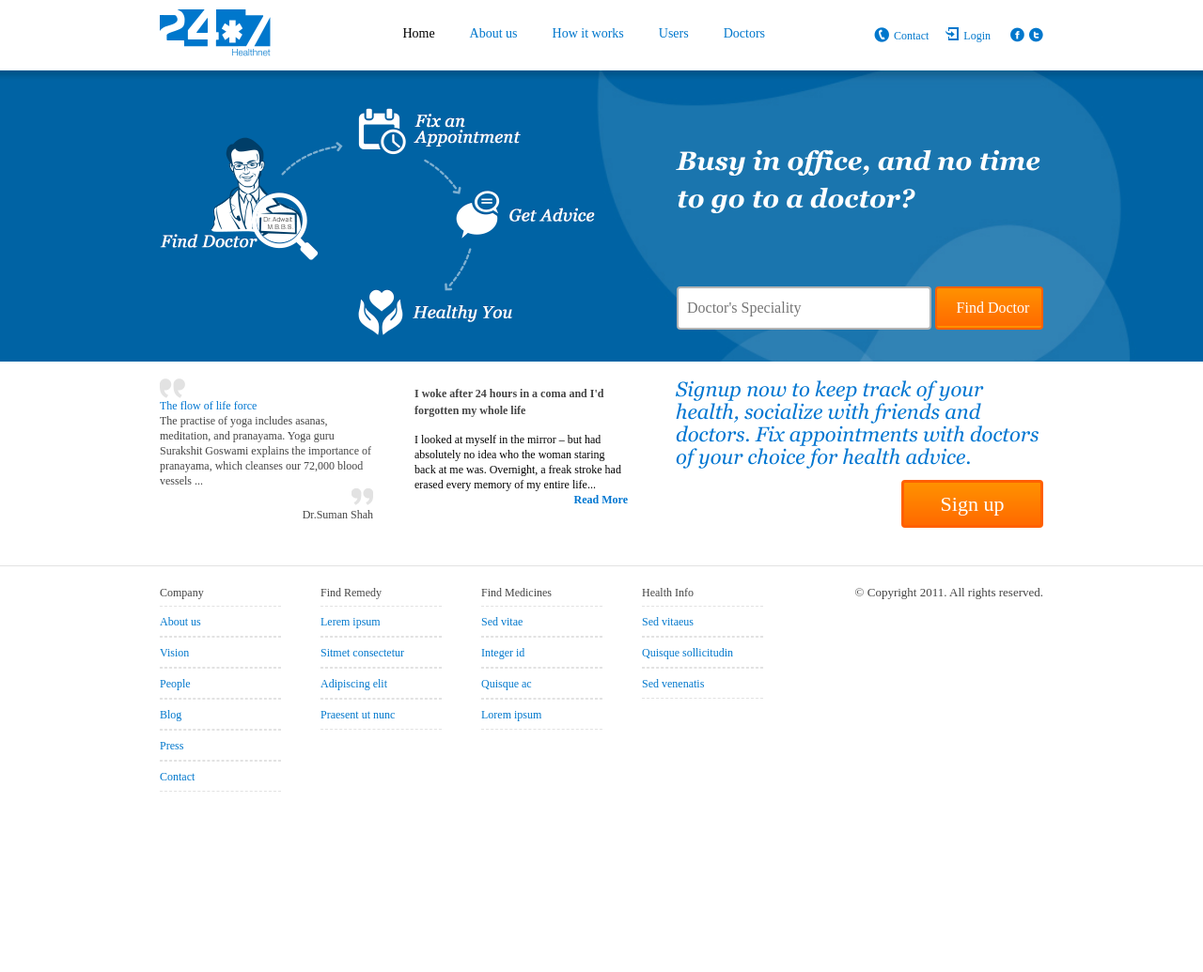
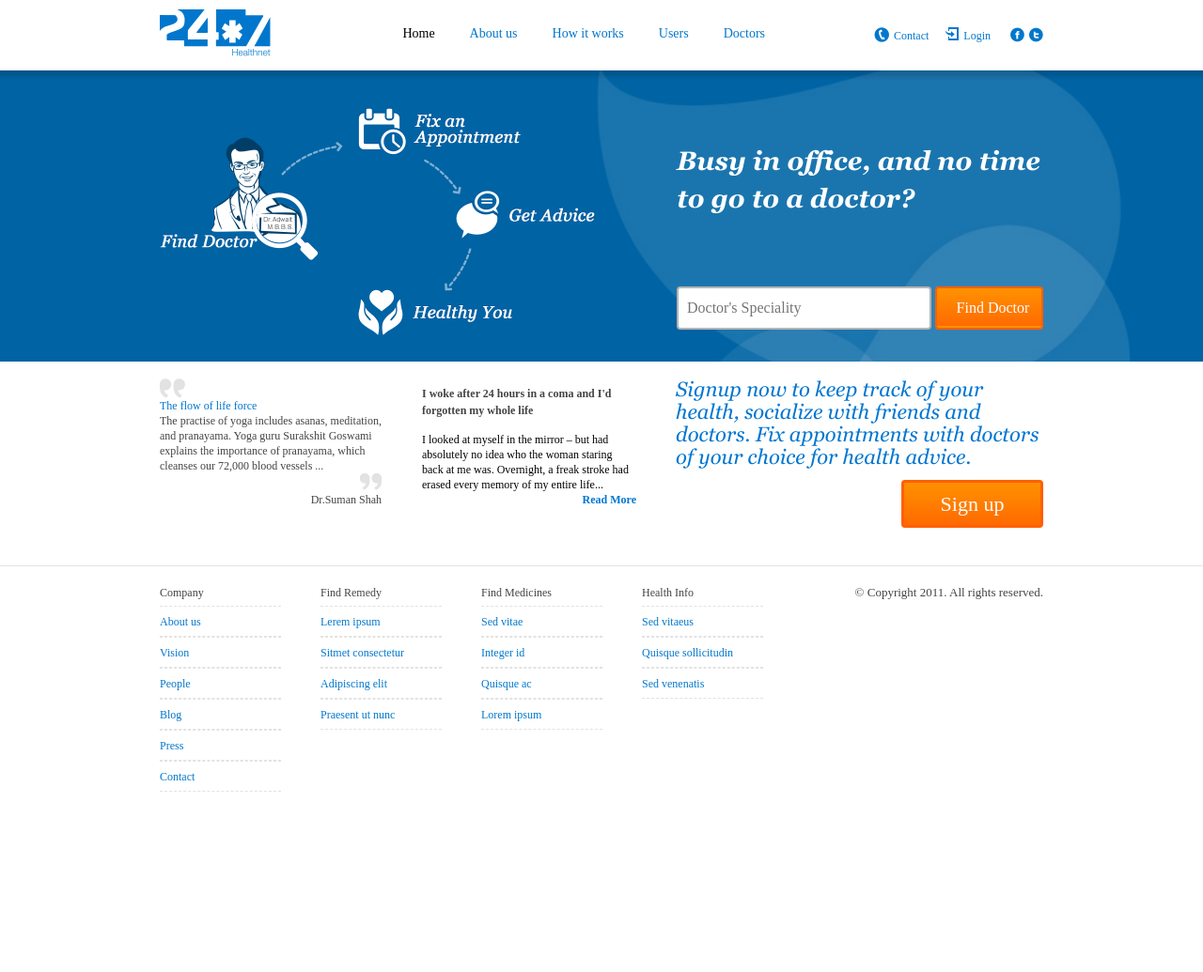
Before and after one commit to palash-kulkarni/Frontend-Assignment, a plain HTML site: page Assignment7/index.html in a window 1280 px wide. Shown: the whole page at 94% size. Drawn offline with Linux system fonts and the light colour scheme.

Commit message:
Update style.css

```diff
--- a/Assignment7/css/style.css
+++ b/Assignment7/css/style.css
@@ -226,9 +226,9 @@ a{
 }
 
 .contentLeft{
-	width : 227px;
+	width : 236px;
 	padding-bottom: 3px;
-	margin-right : 44px;
+	margin-right : 43px;
 	float : left;
 }
 
@@ -263,7 +263,7 @@ a{
 
 .midContent{
 	padding-top : 7px;
-	width : 227px;
+	width : 228px;
 	float : left;
 }
 
```
